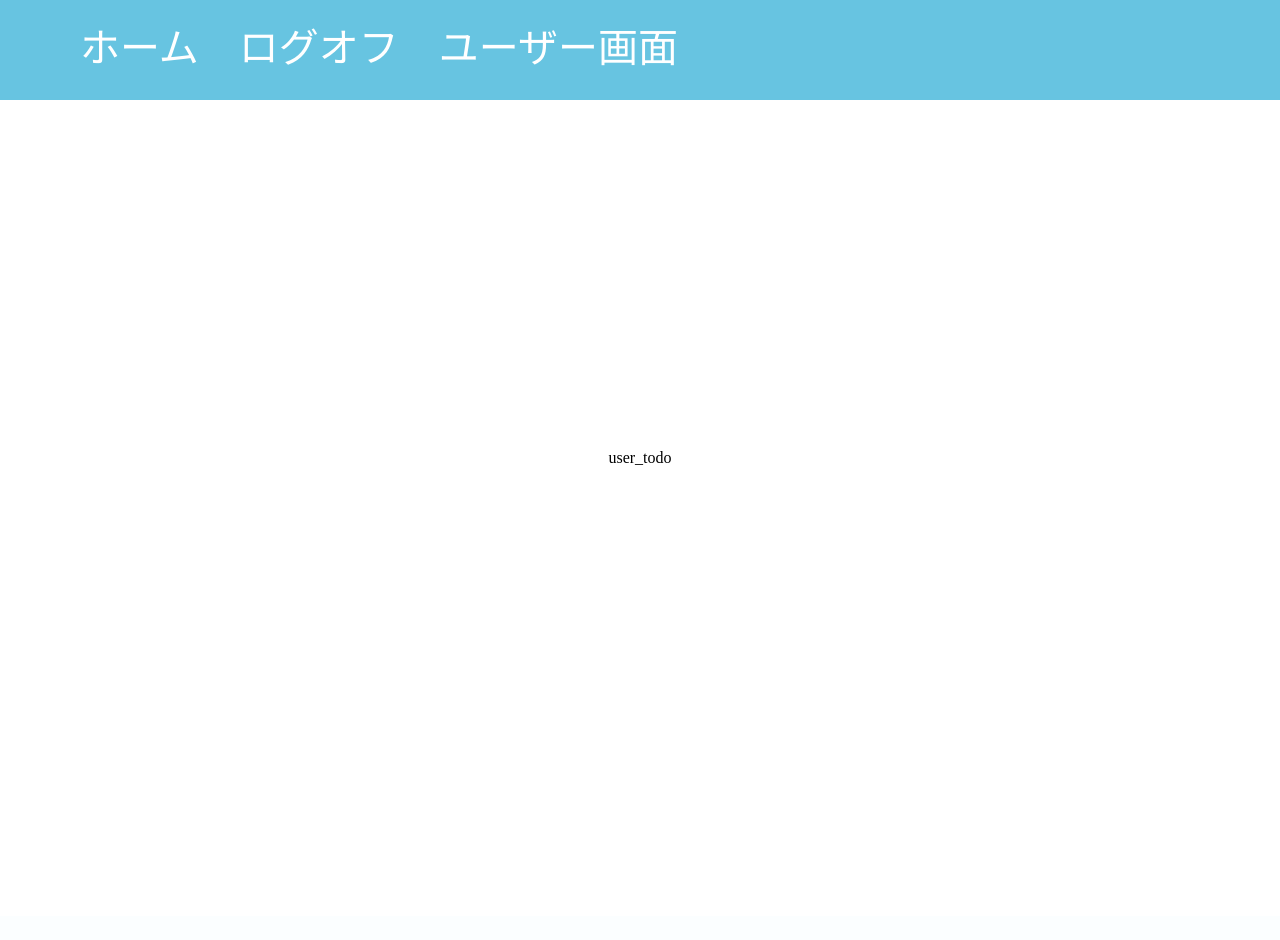
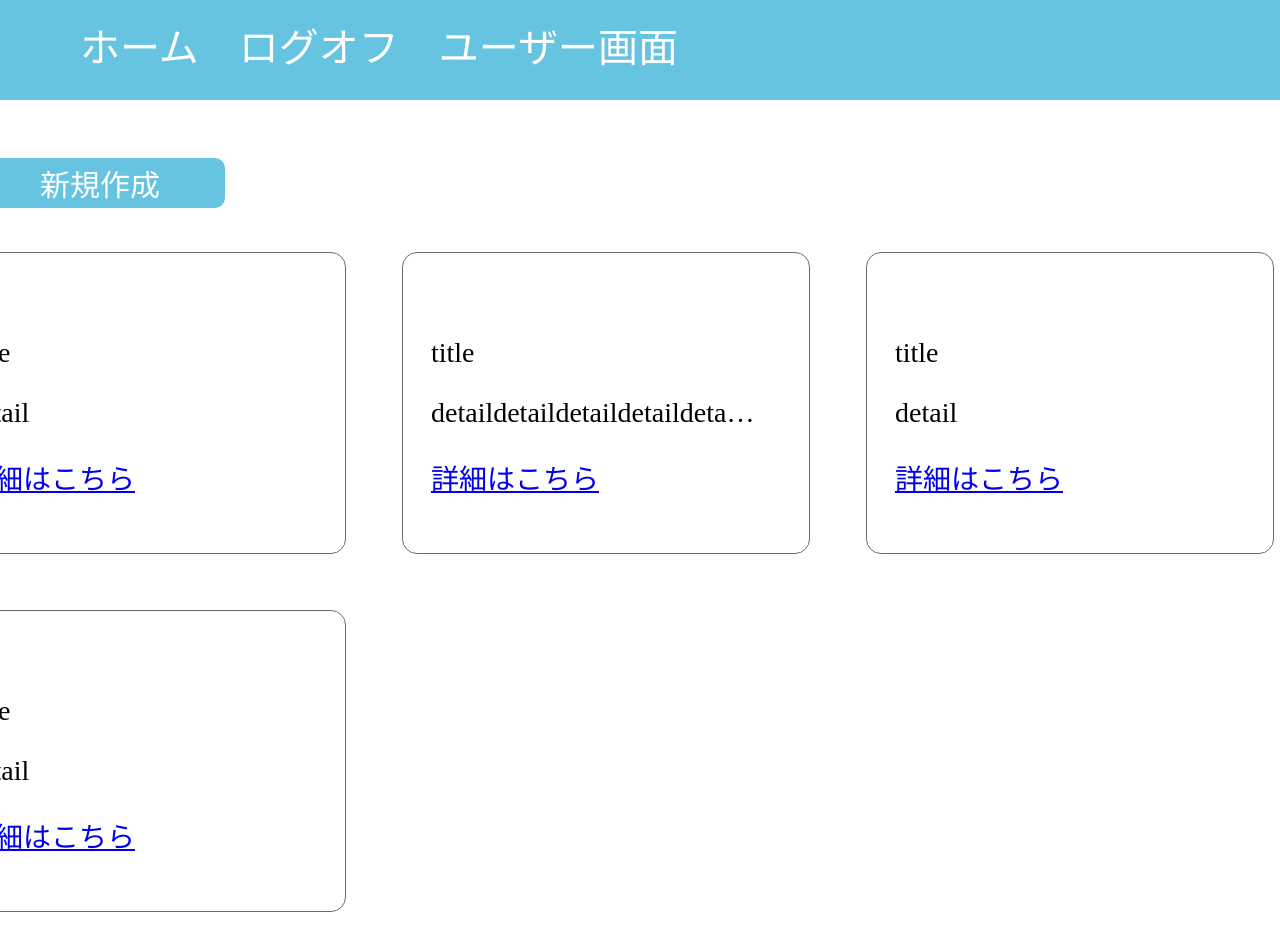
Before and after one commit to nto300002/todo-rareTech, a Flask app: page /user_todo in a window 1280 px wide; the page is wider, and only the part inside the window is pictured. Before the commit the page ends 465 px from the top of that part, so only its background shows below. Run offline with Flask 2, Linux system fonts and the light colour scheme; some libraries are stand-ins or nearby versions.

Commit message:
#4_add: user_todo.html&css-UI

```diff
--- a/static/user_todo.css
+++ b/static/user_todo.css
@@ -0,0 +1,47 @@
+div {
+  height: 600px;
+}
+
+button {
+  background-color: rgb(103, 196, 225);
+  color: white;
+  font-size: 30px;
+  border-style: none;
+  border-radius: 10px;
+  width: 250px;
+  height: 50px;
+  cursor: pointer;
+  margin: 0 3em 0 3.5em;
+  z-index: -50;
+}
+
+button a {
+  text-decoration: none;
+  color: white;
+}
+
+.user_todo-ul {
+  display: flex;
+  width: 1500px;
+  flex-wrap: wrap;
+  list-style: none;
+}
+
+.user_todo-li {
+  width: 350px;
+  max-height: 400px;
+  overflow-wrap: break-word;
+  font-size: 28px;
+  margin: 1em;
+  padding: 2em 1em 2em 1em;
+  border: 0.5px solid rgb(108, 108, 108);
+  border-radius: 15px;
+  z-index: -50;
+}
+
+.ellipsis {
+  width: 325px; /* 省略せずに表示するサイズを指定 */
+  white-space: nowrap;
+  overflow: hidden;
+  text-overflow: ellipsis;
+}
--- a/templates/user_todo.html
+++ b/templates/user_todo.html
@@ -4,5 +4,30 @@
 <title>やさしいおぼえがき</title>
 {% endblock %}
 {% block main %}
-    <p>user_todo</p>
+    <div>
+      <button><a href="/create">新規作成</a></button>
+      <ul class="user_todo-ul">
+        <li class="user_todo-li">
+            <p>title</p>
+            <p class="ellipsis">detail</p>
+            <a href="#">詳細はこちら</a>
+        </li>
+        <li class="user_todo-li">
+            <p>title</p>
+            <p class="ellipsis">detaildetaildetaildetaildetaildetaildetaildetaildetaildetaildetaildetail</p>
+            <a href="#">詳細はこちら</a>
+        </li>
+        <li class="user_todo-li">
+            <p>title</p>
+            <p class="ellipsis">detail</p>
+            <a href="#">詳細はこちら</a>
+        </li>
+        <li class="user_todo-li">
+            <p>title</p>
+            <p class="ellipsis">detail</p>
+            <a href="#">詳細はこちら</a>
+        </li>
+      </ul>
+    </div>
+
 {% endblock %}
```
